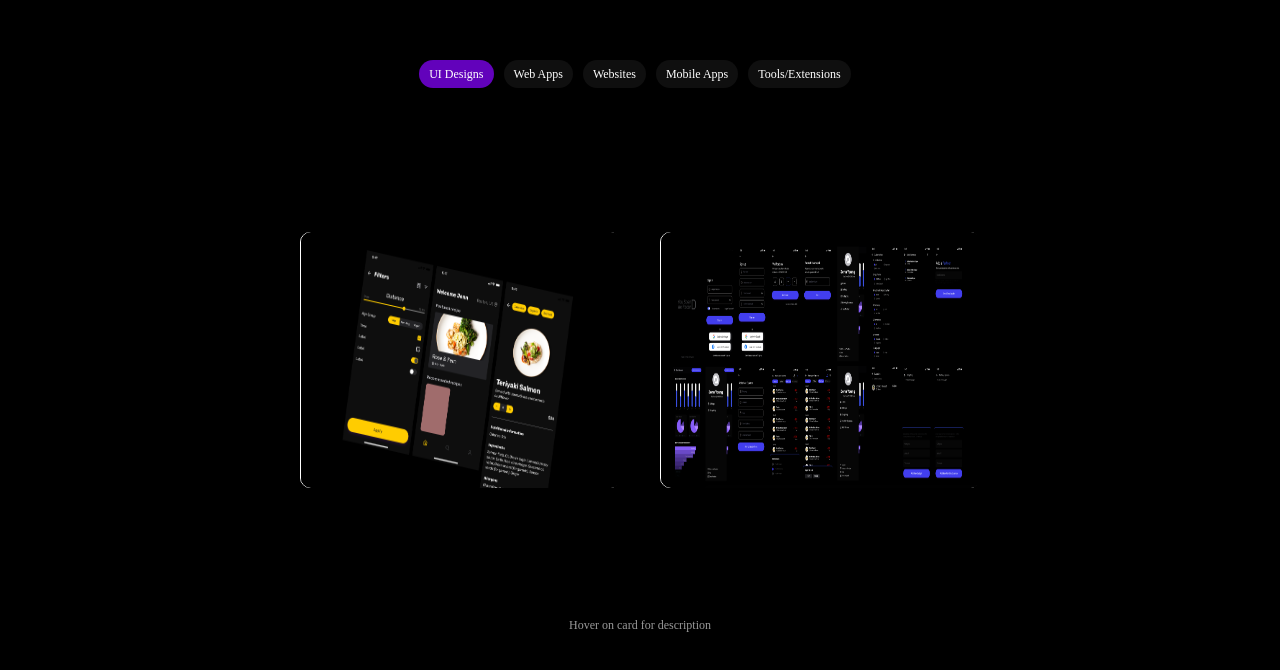
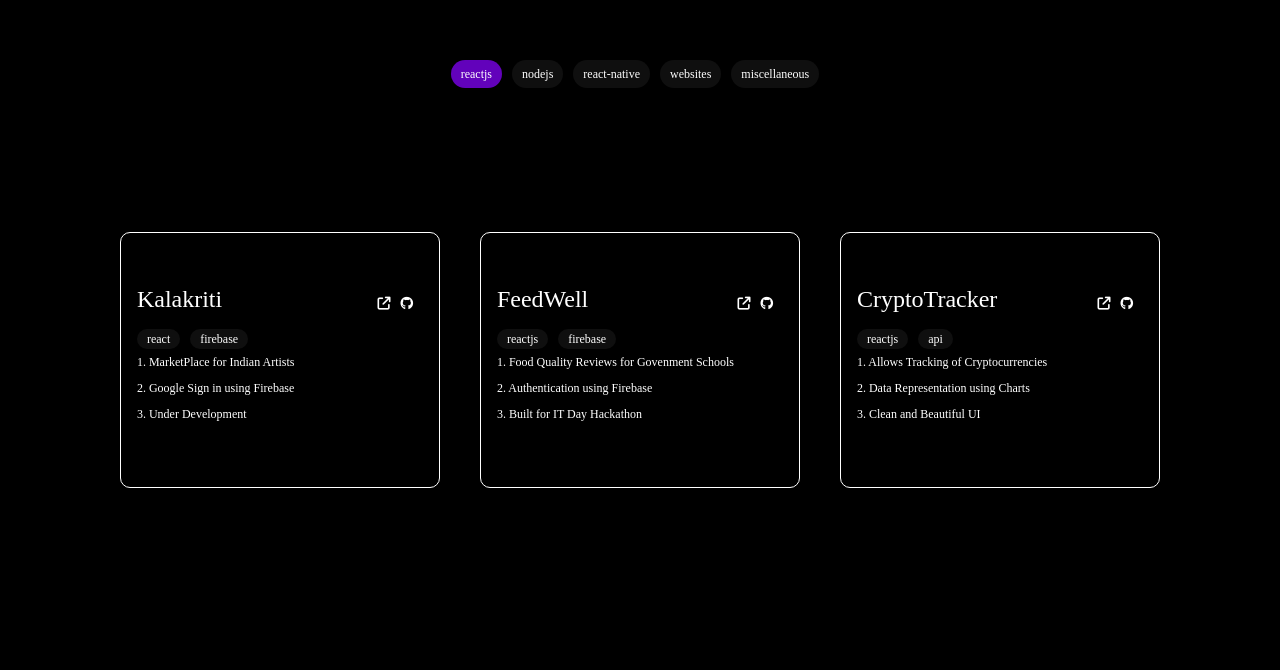
Before and after one commit to RamGoel/portfolioReact, a React (Create React App) app: page / in a window 1280 px wide. Shown: the part 2372-3042 px from the top of the page. Built offline with nearby package versions, Linux system fonts and the light colour scheme.

Commit message:
added projects

```diff
--- a/src/pages/Projects.jsx
+++ b/src/pages/Projects.jsx
@@ -3,7 +3,7 @@ import { projectsData } from './projects/projectData'
 import ProjectCard from './projects/ProjectCard'
 
 function Projects() {
-    const [pageCato, setPageCato] = useState("Design")
+    const [pageCato, setPageCato] = useState("reactjs")
 
     return (
         <div id="portfolio" className='fullHeight'>
@@ -13,11 +13,13 @@ function Projects() {
                 <div>
 
                     <div className='contentChips py-3 mx-auto'>
-                        <p className={`${(pageCato === "Design") ? 'selected' : ''}`} onClick={() => setPageCato("Design")}>UI Designs</p>
-                        <p className={`${(pageCato === "WebApp") ? 'selected' : ''}`} onClick={() => setPageCato("WebApp")}>Web Apps</p>
-                        <p className={`${(pageCato === "Website") ? 'selected' : ''}`} onClick={() => setPageCato("Website")}>Websites</p>
-                        <p className={`${(pageCato === "App") ? 'selected' : ''}`} onClick={() => setPageCato("App")}>Mobile Apps</p>
-                        <p className={`${(pageCato === "Tool") ? 'selected' : ''}`} onClick={() => setPageCato("Tool")}>Tools/Extensions</p>
+                        {/* <p className={`${(pageCato === "Design") ? 'selected' : ''}`} onClick={() => setPageCato("Design")}>UI Designs</p> */}
+                        <p className={`${(pageCato === "reactjs") ? 'selected' : ''}`} onClick={() => setPageCato("reactjs")}>reactjs</p>
+                        <p className={`${(pageCato === "nodejs") ? 'selected' : ''}`} onClick={() => setPageCato("nodejs")}>nodejs</p>
+                        <p className={`${(pageCato === "react-native") ? 'selected' : ''}`} onClick={() => setPageCato("react-native")}>react-native</p>
+                        <p className={`${(pageCato === "websites") ? 'selected' : ''}`} onClick={() => setPageCato("websites")}>websites</p>
+                        <p className={`${(pageCato === "misc") ? 'selected' : ''}`} onClick={() => setPageCato("misc")}>miscellaneous</p>
+                        {/* <p className={`${(pageCato === "Tool") ? 'selected' : ''}`} onClick={() => setPageCato("Tool")}>Tools/Extensions</p> */}
                     </div>
 
                     <div className='projectContainer w-100' style={{ height: '60vh' }}>
@@ -35,10 +37,10 @@ function Projects() {
 
                 </div>
             </div>
-            <div className='text-center'>
+            {/* <div className='text-center'>
 
             <p style={{fontSize:'12px', opacity:0.6}}>Hover on card for description</p>
-            </div>
+            </div> */}
         </div>
     )
 }
--- a/src/pages/projects/projectData.js
+++ b/src/pages/projects/projectData.js
@@ -1,25 +1,49 @@
 import hisaab from '../../assets/hisaab1.png'
 import foodapp from '../../assets/appDev.png'
-import tedx from '../../assets/tedx.png'
-import gdsc from '../../assets/gdsc.png'
-import genero from '../../assets/genero.png'
+// import tedx from '../../assets/tedx.png'
+// import gdsc from '../../assets/gdsc.png'
+// import genero from '../../assets/genero.png'
 export var projectsData=[
     {
         title:"CodeChat",
         links:['https://codechat-8oqw.onrender.com/','https://github.com/RamGoel/CodeChat'],
         image:'',
-        category:"WebApp",
+        category:"nodejs",
         technologies:['ejs','nodejs','socketio','bootstrap'],
         points:['Allows users to chat & code at one place.','Multi Language compiler using API','Group as well as Personal Chats']
     },
 
     {
+        title:"Kalakriti",
+        links:['https://kalakriti-pwa.netlify.app/','https://github.com/RamGoel/kalakriti-web'],
+        image:'',
+        category:"reactjs",
+        technologies:['react','firebase'],
+        points:['MarketPlace for Indian Artists','Google Sign in using Firebase','Under Development']
+    },
+    {
         title:"Portify",
         links:['https://portify.onrender.com/','https://github.com/RamGoel/portify'],
         image:'',
-        category:"WebApp",
+        category:"nodejs",
         technologies:['ejs','firebase','bootstrap', 'mongodb'],
         points:['Create Portfolio Website in 3 Minutes','Google Sign in using Firebase','Simple & Effective Design']
+    },
+    {
+        title:"FeedWell",
+        links:['https://feedwell1.netlify.app/','https://github.com/RamGoel/raj-it-day'],
+        image:'',
+        category:"reactjs",
+        technologies:['reactjs','firebase'],
+        points:['Food Quality Reviews for Govenment Schools','Authentication using Firebase','Built for IT Day Hackathon']
+    },
+    {
+        title:"CryptoTracker",
+        links:['https://crypto-hunter.netlify.app/','https://github.com/RamGoel/cryptotracker-app'],
+        image:'',
+        category:"reactjs",
+        technologies:['reactjs','api'],
+        points:['Allows Tracking of Cryptocurrencies','Data Representation using Charts','Clean and Beautiful UI']
     },
     {
         title:"Food App Design",
@@ -53,25 +77,22 @@ export var projectsData=[
     },
     {
         title:"TEDxABESEC",
-        links:['https://tedxabesec.in/'],
-        image:tedx,
-        category:"Website",
+        links:['https://tedxabesec.in/','https://github.com/tedx-abesec/tedx-2022'],
+        category:"websites",
         technologies:['html', "bootstrap","javaScript"],
         points:['Created for TEDxABESEC Event 2022','Visited by 1000+ students for registration','Included Animations, Optimized Images etc.']
     },
     {
         title:"GDSC ABESEC",
-        links:['https://abesec-gdsc.netlify.app/'],
-        image:gdsc,
-        category:"Website",
+        links:['https://abesec-gdsc.netlify.app/','https://github.com/RamGoel/clubwebsite'],
+        category:"websites",
         technologies:['reactjs'],
         points:['Created for GDSC club','Worked in Team of 3','Used by Students to know updates.']
     },
     {
         title:"Genero",
-        links:['https://genero23.netlify.app/'],
-        image:genero,
-        category:"Website",
+        links:['https://genero23.netlify.app/','https://github.com/RamGoel/genero23'],
+        category:"websites",
         technologies:['reactjs'],
         points:['Created for Genero Fest of ABESEC','Used for Regsitration, Updates and Info','Visited by 1500+ students']
     },
@@ -79,15 +100,36 @@ export var projectsData=[
     {
         title:"SimpliCalc",
         links:['https://www.amazon.com/Sitern-SimpliCalc/dp/B0BR648T88/ref=sr_1_5?qid=1672586146&refinements=p_n_date%3A2479571011&rnid=2479567011&s=mobile-apps&sr=1-5'],
-        category:"App",
+        category:"react-native",
         technologies:['react-native','jsx','javascript'],
         points:['A Calculator built in React Native','Supports Dark/Light Mode Functionality','Simple & Easy Design']
     },
     {
+        title:"Doit",
+        links:['https://github.com/RamGoel/todo-react-native'],
+        category:"react-native",
+        technologies:['react-native','jsx','javascript'],
+        points:['A Todo App built in React Native','Supports GIF Animations','Simple & Beautiful Design']
+    },
+    {
         title:"Xibiller",
         links:['https://github.com/RamGoel/XiBiller-Stable'],
-        category:"App",
-        technologies:['react-native','jsx','javascript'],
+        category:"react-native",
+        technologies:['react-native','firebase'],
         points:['App for Billing at MI outlets','Built during MI Ode2Code Hackathon','Implemented Forms, Auth and more']
     },
+    {
+        title:"OTP Verify",
+        links:['https://login-react-otp.netlify.app/', 'https://github.com/RamGoel/otp-verify-react'],
+        category:"misc",
+        technologies:['reactjs','api'],
+        points:['OTP Verification Built in ReactJs','Built for a internship assignment','OTP Verified using API']
+    },
+    {
+        title:"Employee CRUD",
+        links:['https://employee-manange.netlify.app/','https://github.com/RamGoel/employee-manage-react'],
+        category:"misc",
+        technologies:['reactjs','api'],
+        points:['CRUD App for Employee Data','Built for a internship assignment','Implemented Forms, CRUD using API']
+    },
 ]
```
